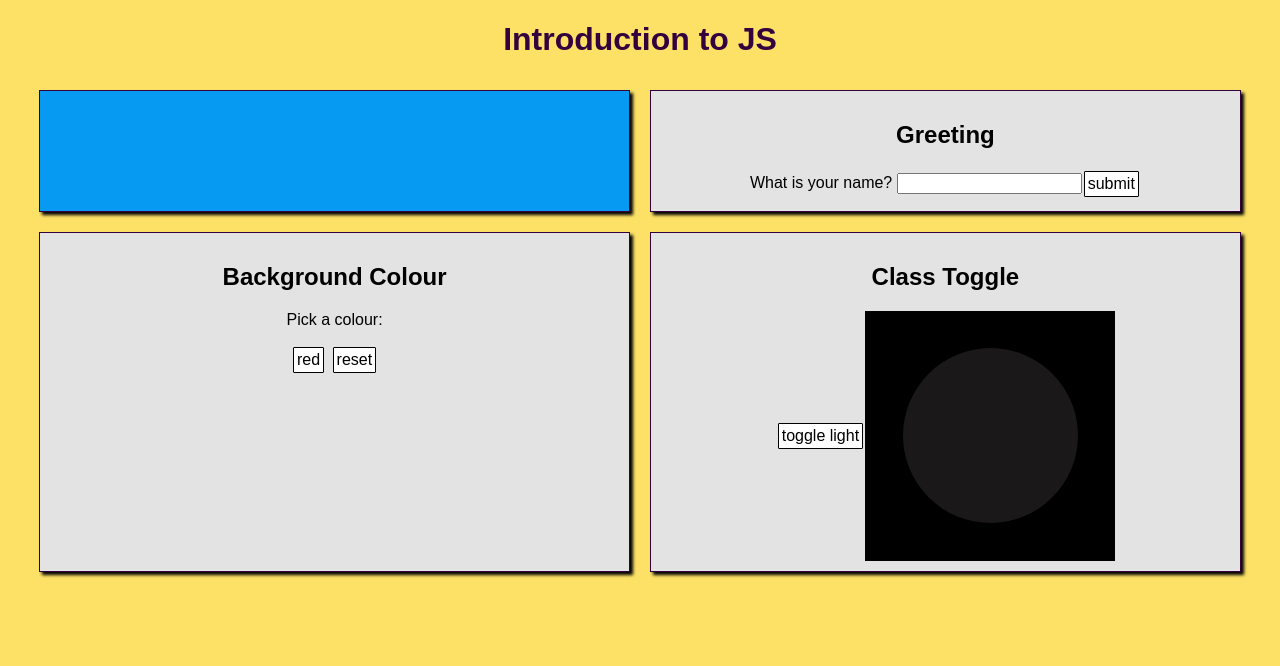
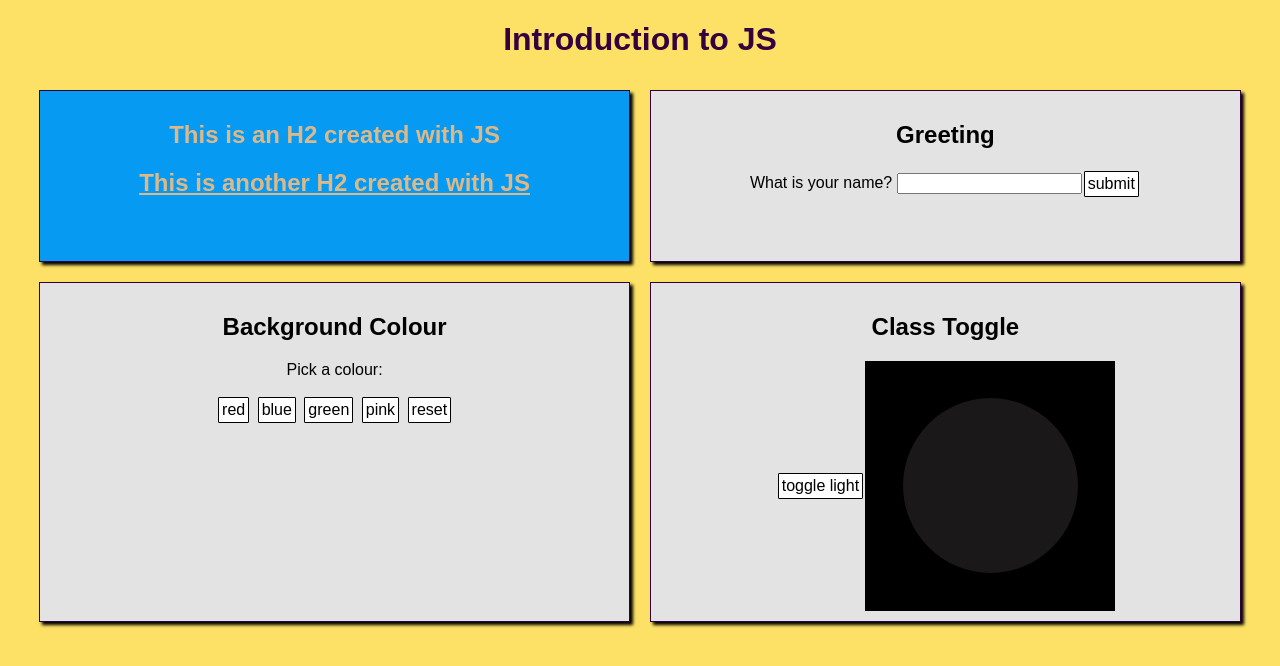
Before and after one commit to SheCodesAus/she-codes-html-css-exercises-mvmirhan, a plain HTML site: page intro-to-js/index.html in a window 1280 px wide. Drawn offline with Linux system fonts and the light colour scheme.

Commit message:
Worked on intro to js and partially on keyboard

```diff
--- a/intro-to-js/index.html
+++ b/intro-to-js/index.html
@@ -24,14 +24,18 @@
                         <label for="name">What is your name?</label>
                         <input type="text" id="name" name="name">
                     </div>
-                    <input type="button" value="submit">
+                    <input type="button"  onclick="showName()" value="submit">
                 </form>
+                <p id="greeting-text"></p>
             </div>
 
             <div id="colour" class="component">
                 <h2>Background Colour</h2>
                 <p>Pick a colour:</p>
-                <input type="button" onclick="changeColour('#f74850')" value="red">
+                <input type="button" onclick="changeColour('#FF6347')" value="red">
+                <input type="button" onclick="changeColour('#89CFF0')" value="blue">
+                <input type="button" onclick="changeColour('#7FFFD4')" value="green">
+                <input type="button" onclick="changeColour('#FFB6C1')" value="pink">
                 <input type="button" onclick="resetColour()" value="reset">
             </div>
 
@@ -45,5 +49,6 @@
                 </div>
             </div>
         </div>
+        <script src="script.js"></script>
     </body>
 </html>
--- a/intro-to-js/script.js
+++ b/intro-to-js/script.js
@@ -1,29 +1,44 @@
 window.onload = function() {
     // start
+let starterDiv = document.getElementById('starter-div')
+let firstHeading = document.createElement('h2')
+firstHeading.innerText = 'This is an H2 created with JS'
+firstHeading.classList.add('js-header')
+starterDiv.appendChild(firstHeading)
 
+let secondHeading = document.createElement('h2')
+secondHeading.innerText = 'This is another H2 created with JS'
+secondHeading.classList.add('js-header')
+starterDiv.appendChild(secondHeading)
+secondHeading.id = 'second-h2'
     // end
 }
 
 
 function showName(){
-    console.log('showName');
+console.log('showName')
     // start
+let name = document.getElementById('name').value
+console.log('this is the name variable: ',name)
+document.getElementById('greeting-text').innerText = 'Hi ' + name;
 
     // end
 }
 
 function changeColour(colour) {
     // start
+document.body.style.backgroundColor = colour
 
     // end
 }
 
 function resetColour() {
-    document.body.style.backgroundColor = '#FCE166';
+document.body.style.backgroundColor = '#FCE166'
 }
 
 function toggleLightbulb() {
     // start
-
+let lightbulb = document.getElementById('light')
+lightbulb.classList.toggle("on")
     // end
 }
--- a/intro-to-js/styles.css
+++ b/intro-to-js/styles.css
@@ -44,7 +44,7 @@ input[type=button]:hover {
 }
 
 .js-header {
-    color: #FFF;
+    color:burlywood;
 }
 
 #second-h2 {
```
Also changed, not shown: keyboard/script.js (+12 -4 lines).
